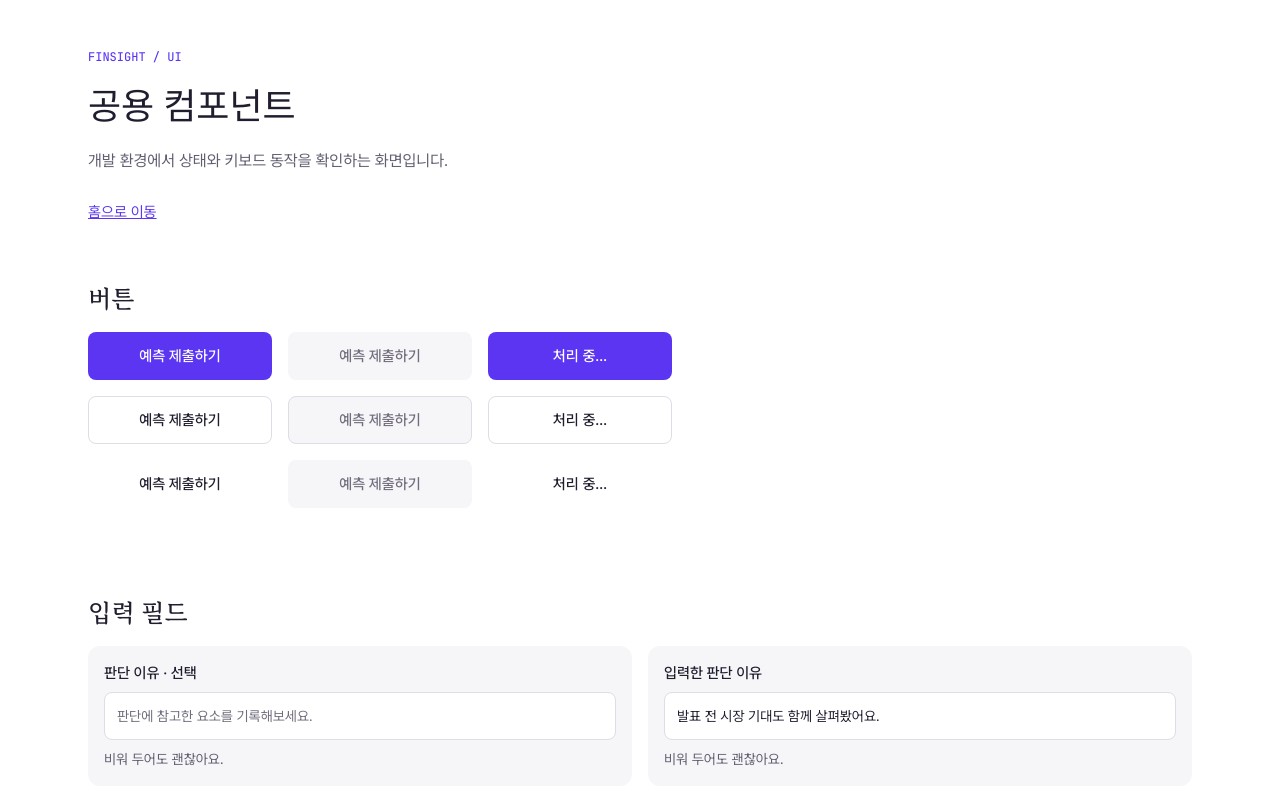
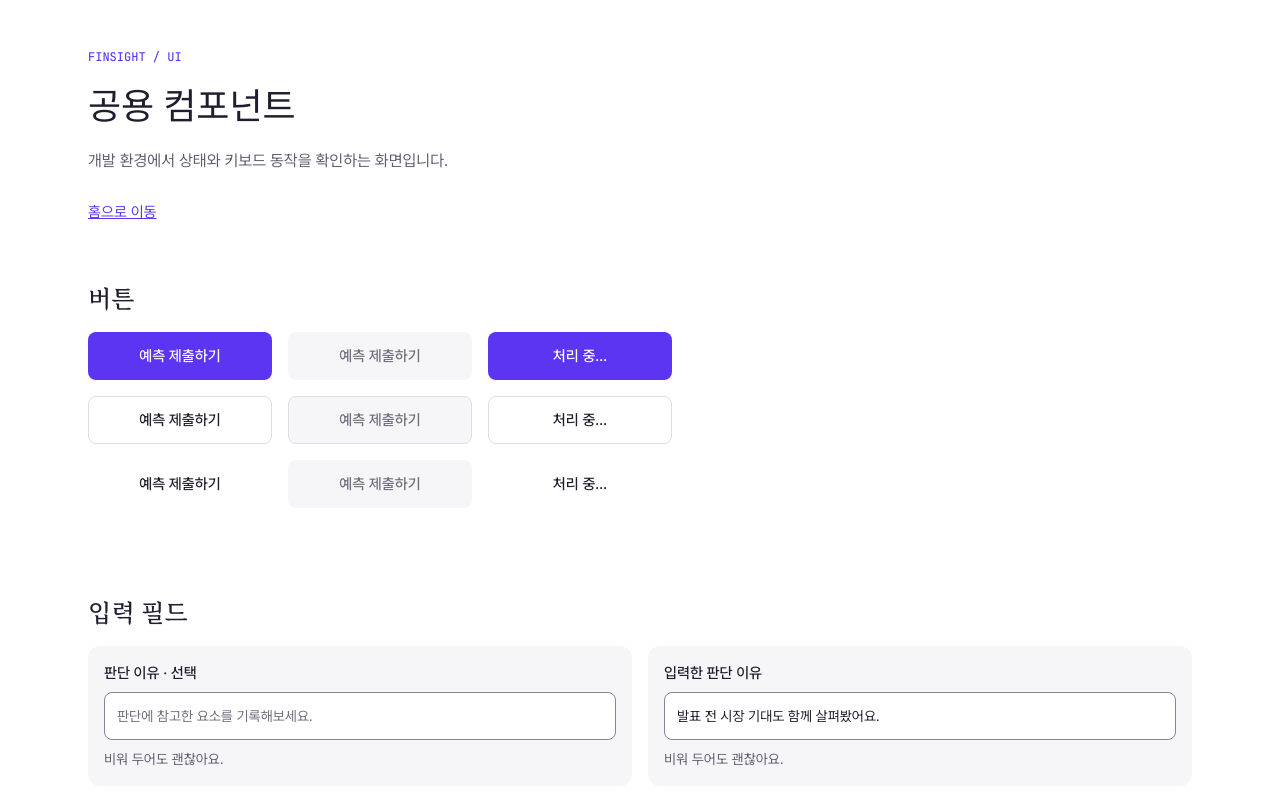
Before and after one commit to HUFS-LikeLion-Team3/FE, a React (Vite) app: page /dev/ui in a window 1280 px wide. Shown: the top 800 px of the page. Built offline with nearby package versions, Linux system fonts and the light colour scheme; a web font is replaced by a local one.

Commit message:
fix: 입력 필드 경계 대비 보완

```diff
--- a/src/components/ui/TextField.tsx
+++ b/src/components/ui/TextField.tsx
@@ -12,9 +12,9 @@ type TextFieldProps = FieldProps & ComponentPropsWithRef<'input'>
 type TextAreaProps = FieldProps & ComponentPropsWithRef<'textarea'>
 
 const controlClassName = cn(
-  'w-full min-h-12 rounded-control border border-border-default bg-surface-canvas p-3 text-meta text-text-primary',
+  'w-full min-h-12 rounded-control border border-border-control bg-surface-canvas p-3 text-meta text-text-primary',
   'placeholder:text-text-muted focus-visible:border-brand-primary focus-visible:outline-1 focus-visible:outline-brand-primary',
-  'disabled:bg-surface-subtle disabled:text-text-muted disabled:opacity-100',
+  'disabled:border-border-default disabled:bg-surface-subtle disabled:text-text-muted disabled:opacity-100',
   'aria-invalid:border-status-error aria-invalid:focus-visible:outline-status-error',
 )
 
--- a/src/styles/tokens.css
+++ b/src/styles/tokens.css
@@ -13,6 +13,7 @@
   --color-text-secondary: #625d70;
   --color-text-muted: #726c7c;
   --color-border-default: #dfdce6;
+  --color-border-control: #8a8397;
   --color-border-strong: #aaa3b7;
   --color-market-up: #c6283e;
   --color-market-down: #1766b5;
```
Also changed, not shown: src/components/ui/README.md, 1 other file (tests, documents, lock files or other folders).
